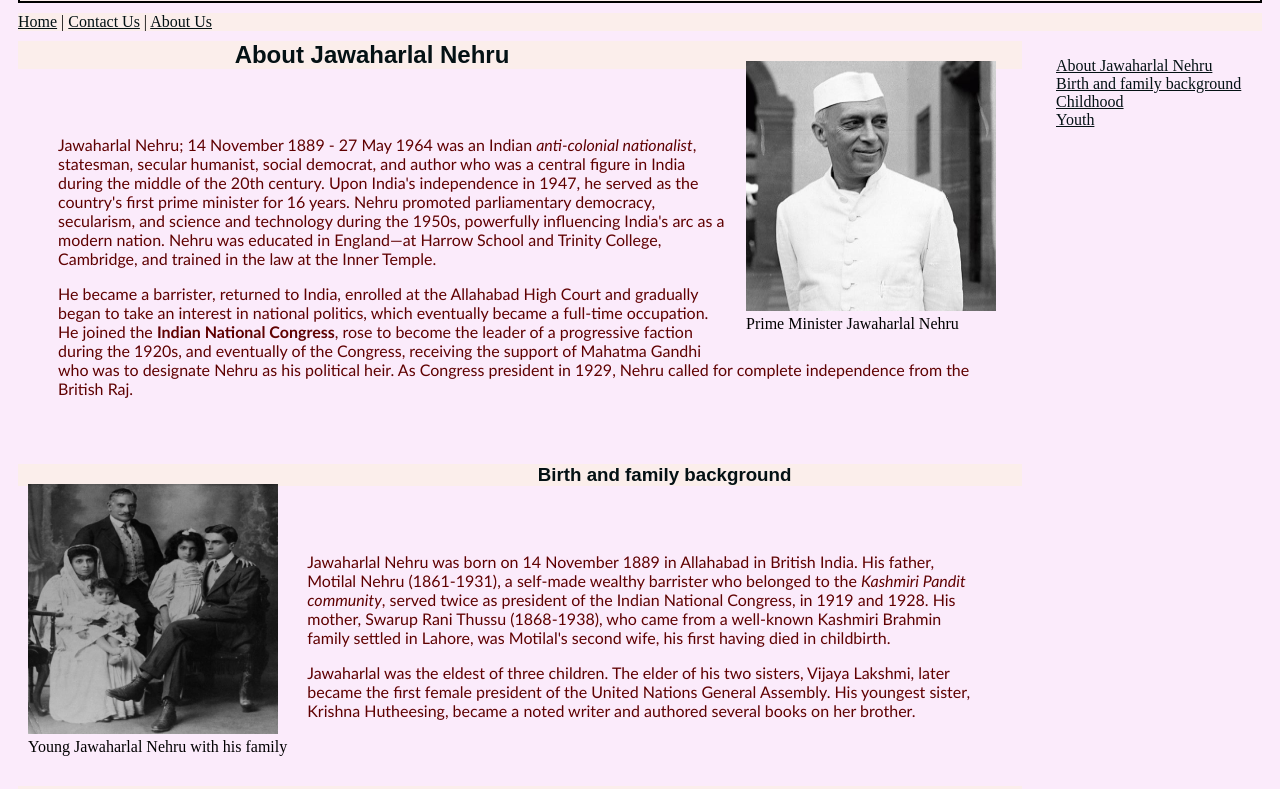
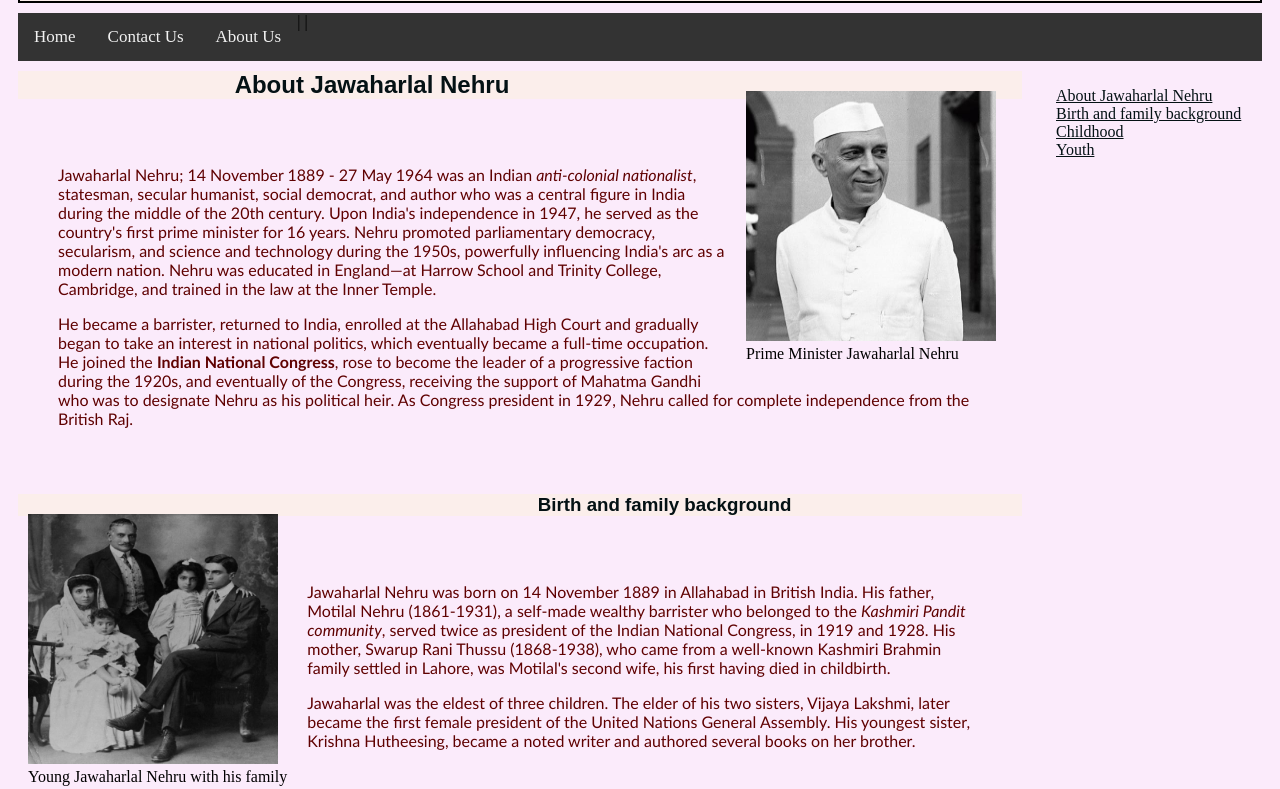
Before and after one commit to ccaceres819/web-tools-spring-2024, a plain HTML site: page index.html in a window 1280 px wide. Shown: the part 141-930 px from the top of the page. Drawn offline with Linux system fonts and the light colour scheme.

Commit message:
added nav menu css

```diff
--- a/index.html
+++ b/index.html
@@ -7,6 +7,7 @@
   <title>Jawaharlal Nehru</title>
   <link rel="stylesheet" href="css/style.css">
   <link rel="stylesheet" href="css/layout.css">
+  <link rel="stylesheet" href="css/nav-menu.css">
   <link rel="shortcut icon" href="favicon.ico">
 </head>
 
@@ -18,7 +19,7 @@
 
     <h1>Jawaharlal Nehru</h1>
   </header>
-  <nav>
+  <nav class="topnav">
     <a href="index.html">Home</a> | <a href="contact-us.html">Contact Us</a> | <a href="about-us.html">About Us</a>
 
   </nav>
```
